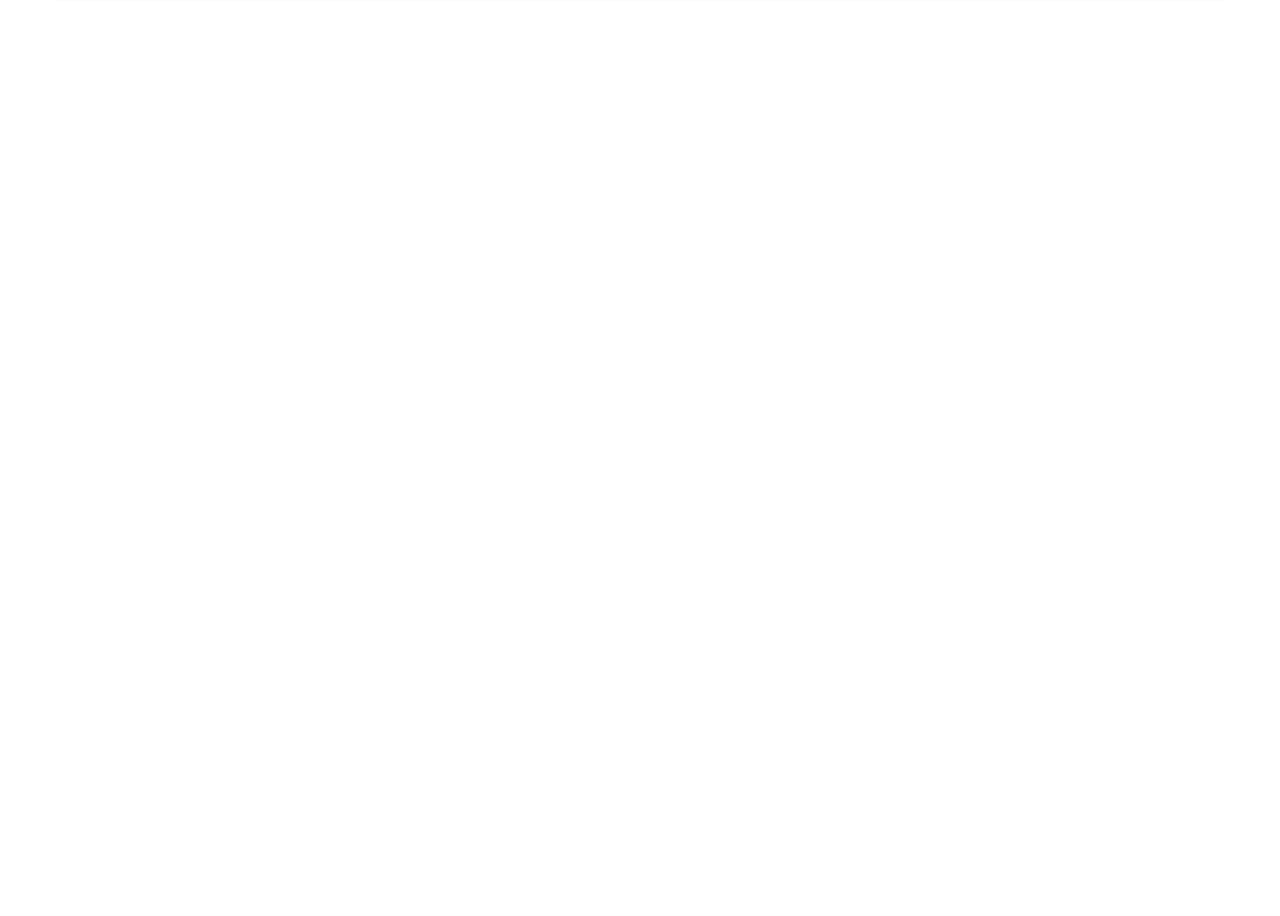
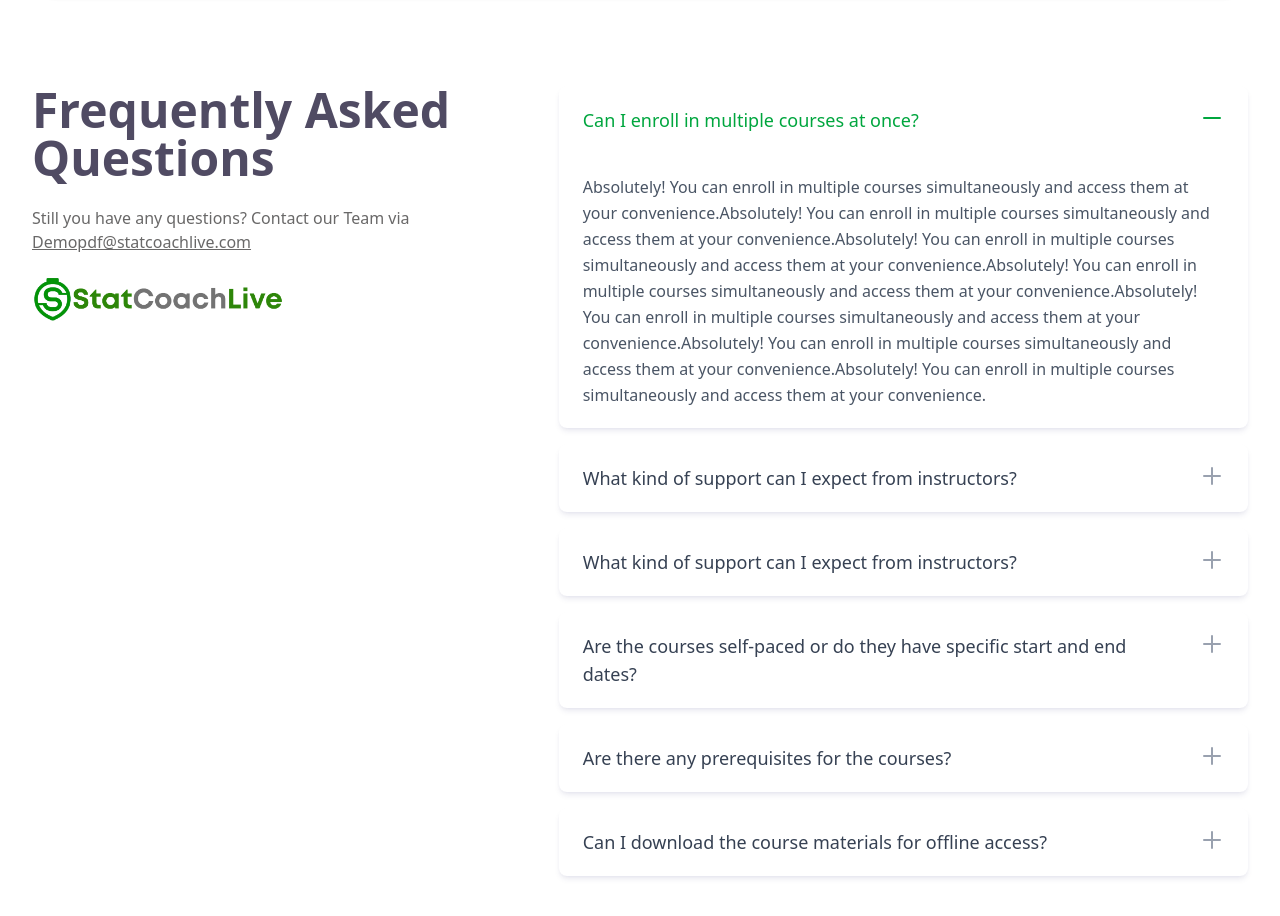
Before and after one commit to muhammadAbdulMannan2022/statcoach_web_craig, a React (Vite) app: page / in a window 1280 px wide. Shown: the part 3558-4474 px from the top of the page. Before the commit the page ends 3596 px from the top, so only its background shows below. Built offline with nearby package versions, Linux system fonts and the light colour scheme.

Commit message:
faq done

```diff
--- a/src/project/landing/home/Landing.tsx
+++ b/src/project/landing/home/Landing.tsx
@@ -1,4 +1,5 @@
 import Example from "./sections/Example";
+import FAQAccordion from "./sections/FAQ";
 import Hero from "./sections/Hero";
 import HowToUse from "./sections/HowToUse";
 import Pricing from "./sections/Pricing";
@@ -12,6 +13,7 @@
       <Pricing />
       <Reviews />
       <Example />
+      <FAQAccordion />
     </div>
   );
 }
--- /dev/null
+++ b/src/project/landing/home/sections/FAQ.tsx
@@ -0,0 +1,184 @@
+// @ts-nocheck
+import React, { useState, useRef } from "react";
+
+// Define the interface for FAQ data
+interface FAQ {
+  id: number;
+  question: string;
+  answer: string;
+  isOpen: boolean;
+}
+
+// Sample FAQ data with a longer answer for testing
+const faqData: FAQ[] = [
+  {
+    id: 1,
+    question: "Can I enroll in multiple courses at once?",
+    answer:
+      "Absolutely! You can enroll in multiple courses simultaneously and access them at your convenience.Absolutely! You can enroll in multiple courses simultaneously and access them at your convenience.Absolutely! You can enroll in multiple courses simultaneously and access them at your convenience.Absolutely! You can enroll in multiple courses simultaneously and access them at your convenience.Absolutely! You can enroll in multiple courses simultaneously and access them at your convenience.Absolutely! You can enroll in multiple courses simultaneously and access them at your convenience.Absolutely! You can enroll in multiple courses simultaneously and access them at your convenience.",
+    isOpen: true,
+  },
+  {
+    id: 2,
+    question: "What kind of support can I expect from instructors?",
+    answer:
+      "Our instructors provide comprehensive support including Q&A sessions, assignment feedback, discussion forums, and one-on-one guidance when needed.",
+    isOpen: false,
+  },
+  {
+    id: 3,
+    question: "What kind of support can I expect from instructors?",
+    answer:
+      "Our instructors provide comprehensive support including Q&A sessions, assignment feedback, discussion forums, and one-on-one guidance when needed.",
+    isOpen: false,
+  },
+  {
+    id: 4,
+    question:
+      "Are the courses self-paced or do they have specific start and end dates?",
+    answer:
+      "Most of our courses are self-paced, allowing you to learn at your own schedule. However, some specialized programs may have cohort-based learning with specific timelines.",
+    isOpen: false,
+  },
+  {
+    id: 5,
+    question: "Are there any prerequisites for the courses?",
+    answer:
+      "Prerequisites vary by course. Each course page clearly lists any required prior knowledge or skills. Many introductory courses have no prerequisites at all.",
+    isOpen: false,
+  },
+  {
+    id: 6,
+    question: "Can I download the course materials for offline access?",
+    answer:
+      "Yes! Most course materials including videos, PDFs, and resources can be downloaded for offline viewing. Some interactive elements may require an internet connection. Additionally, our platform supports downloading high-quality video lectures, detailed course notes, and supplementary materials in multiple formats to ensure you have access to all necessary resources anytime, anywhere. Our offline access feature is designed to provide flexibility for learners with busy schedules or limited internet connectivity, allowing you to continue your education seamlessly.",
+    isOpen: false,
+  },
+];
+
+const FAQAccordion: React.FC = () => {
+  const [faqs, setFaqs] = useState(faqData);
+  const contentRefs = useRef<Map<number, HTMLDivElement>>(new Map());
+
+  const toggleFAQ = (id: number) => {
+    setFaqs(
+      faqs.map(
+        (faq) =>
+          faq.id === id
+            ? { ...faq, isOpen: !faq.isOpen }
+            : { ...faq, isOpen: false } // Close all other FAQs
+      )
+    );
+  };
+
+  // Set ref for each FAQ content to measure height
+  const setContentRef = (id: number, element: HTMLDivElement | null) => {
+    if (element) {
+      contentRefs.current.set(id, element);
+    }
+  };
+
+  return (
+    <div className=" py-8 sm:py-12 px-4 sm:px-6 lg:px-8">
+      <div className="max-w-7xl mx-auto">
+        <div className="grid grid-cols-1 lg:grid-cols-12 gap-6 sm:gap-8 lg:gap-12">
+          {/* Left Column - Header */}
+          <div className="lg:col-span-5">
+            <h1 className="text-3xl sm:text-4xl md:text-5xl font-bold text-[#504B63] mb-4 sm:mb-6">
+              Frequently Asked Questions
+            </h1>
+            <p className="text-[#696868] text-sm sm:text-base mb-2 sm:mb-4">
+              Still you have any questions? Contact our Team via{" "}
+              <a href="mailto:demopdf@statcoachlive.com" className="underline">
+                Demopdf@statcoachlive.com
+              </a>
+            </p>
+
+            {/* Logo */}
+            <div className="flex items-center gap-2">
+              <img className="h-14" src="/logo.png" alt="" />
+            </div>
+          </div>
+
+          {/* Right Column - FAQ Items */}
+          <div className="lg:col-span-7 space-y-3 sm:space-y-4">
+            {faqs.map((faq) => (
+              <div
+                key={faq.id}
+                className="bg-white rounded-lg shadow-md shadow-[#19196214] transition-all hover:cursor-pointer duration-300"
+              >
+                <button
+                  onClick={() => toggleFAQ(faq.id)}
+                  className="w-full px-4 sm:px-6 py-4 sm:py-5 flex items-start justify-between text-left hover:bg-gray-50 transition-colors rounded-lg hover:cursor-pointer"
+                >
+                  <span
+                    className={`text-sm sm:text-base md:text-lg font-medium pr-6 sm:pr-8 ${
+                      faq.isOpen ? "text-green-600" : "text-gray-700"
+                    }`}
+                  >
+                    {faq.question}
+                  </span>
+                  <span className="flex-shrink-0 ml-4">
+                    {faq.isOpen ? (
+                      <svg
+                        className="w-5 h-5 sm:w-6 sm:h-6 text-green-600"
+                        fill="none"
+                        stroke="currentColor"
+                        viewBox="0 0 24 24"
+                      >
+                        <path
+                          strokeLinecap="round"
+                          strokeLinejoin="round"
+                          strokeWidth={2}
+                          d="M20 12H4"
+                        />
+                      </svg>
+                    ) : (
+                      <svg
+                        className="w-5 h-5 sm:w-6 sm:h-6 text-gray-400"
+                        fill="none"
+                        stroke="currentColor"
+                        viewBox="0 0 24 24"
+                      >
+                        <path
+                          strokeLinecap="round"
+                          strokeLinejoin="round"
+                          strokeWidth={2}
+                          d="M12 4v16m8-8H4"
+                        />
+                      </svg>
+                    )}
+                  </span>
+                </button>
+
+                {/* Answer */}
+                <div
+                  className="overflow-hidden transition-all duration-600 ease-[cubic-bezier(0.4,0,0.2,1)]"
+                  style={{
+                    height: faq.isOpen
+                      ? `${
+                          contentRefs.current.get(faq.id)?.scrollHeight + 20
+                        }px` // Add buffer for long content
+                      : "0px",
+                    willChange: "height",
+                  }}
+                >
+                  <div
+                    ref={(el) => setContentRef(faq.id, el)}
+                    className={`px-4 sm:px-6 pt-4 sm:pt-5 pb-4 sm:pb-5 transition-all duration-600 ease-[cubic-bezier(0.4,0,0.2,1)] ${
+                      faq.isOpen ? "opacity-100" : "opacity-0"
+                    } text-gray-600 text-sm sm:text-base leading-relaxed`}
+                  >
+                    {faq.answer}
+                  </div>
+                </div>
+              </div>
+            ))}
+          </div>
+        </div>
+      </div>
+    </div>
+  );
+};
+
+export default FAQAccordion;
```
